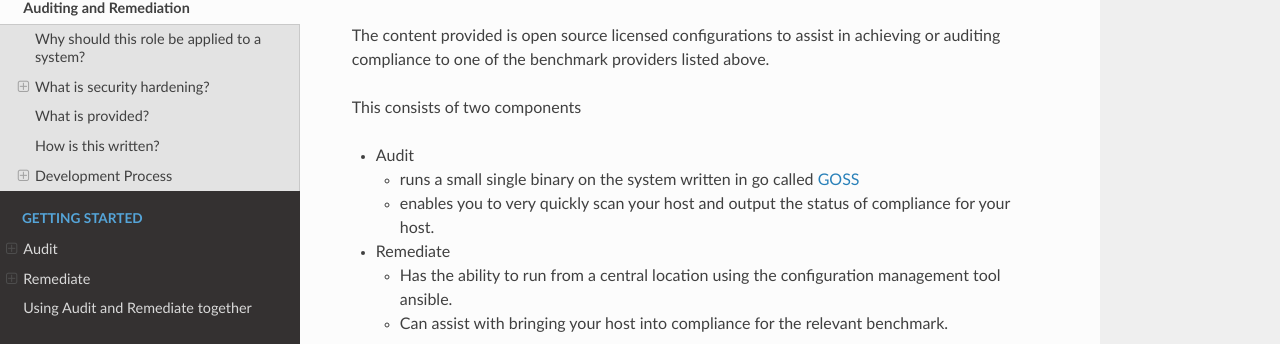
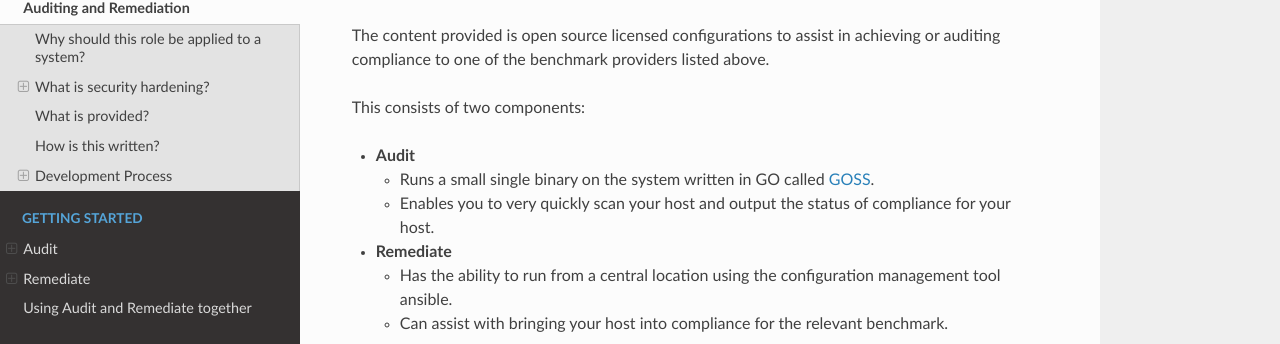
Before and after one commit to ansible-lockdown/MPG-AL-READTHEDOCS, a Sphinx documentation site: the page built from docs/source/intro.rst, in a window 1280 px wide and 900 px high, scrolled down 1689 px. Shown: the part 160-504 px from the top of the window. Built offline with Sphinx 7.4.7 and the Read the Docs theme 2.0.0, drawn with Linux system fonts in a browser that asks for light colours; pages that are not in the unit, such as notebooks, are missing from menus.

Commit message:
Updated SubTitle update1
Signed-off-by: Frederick Witty <frederickw@mindpointgroup.com>

```diff
--- a/docs/source/STIG/STIG_table.rst
+++ b/docs/source/STIG/STIG_table.rst
@@ -41,7 +41,7 @@ Applications
    "Apache-2.4-STIG_", "True", "True", "False"
    "Postgres-9-STIG_", "True", "True", "False"
    "TOMCAT-9-STIG_", "True", "True", "False"
-   "Windows_Advance_Firewall-STIG_", "True", "True", "False"
+   "Windows_Advance_Firewall-STIG_", "True", "True", "True"
    "KUBERNETES-STIG_", "True", "True", "False"
 
 Archived Roles
--- a/docs/source/intro.rst
+++ b/docs/source/intro.rst
@@ -84,14 +84,14 @@ What is provided?
 
 The content provided is open source licensed configurations to assist in achieving or auditing compliance to one of the benchmark providers listed above.
 
-This consists of two components
+This consists of two components:
 
-- Audit
+- **Audit**
 
-  - runs a small single binary on the system written in go called GOSS_
-  - enables you to very quickly scan your host and output the status of compliance for your host.
+  - Runs a small single binary on the system written in GO called GOSS_.
+  - Enables you to very quickly scan your host and output the status of compliance for your host.
 
-- Remediate
+- **Remediate**
 
   - Has the ability to run from a central location using the configuration management tool ansible.
   - Can assist with bringing your host into compliance for the relevant benchmark.
```
